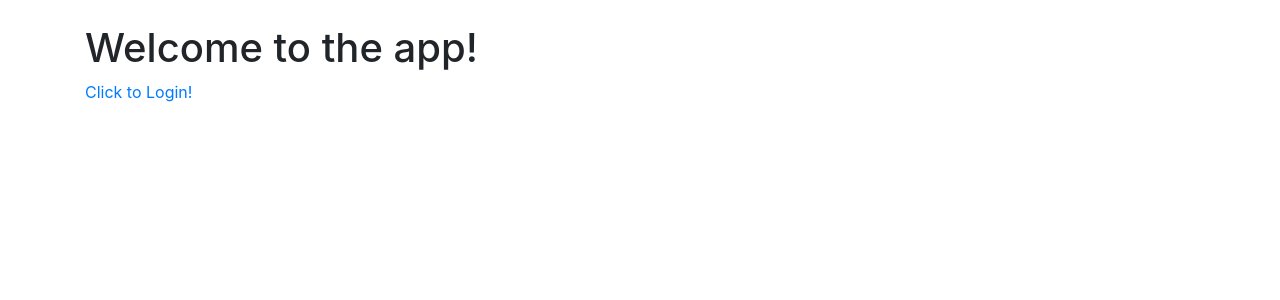
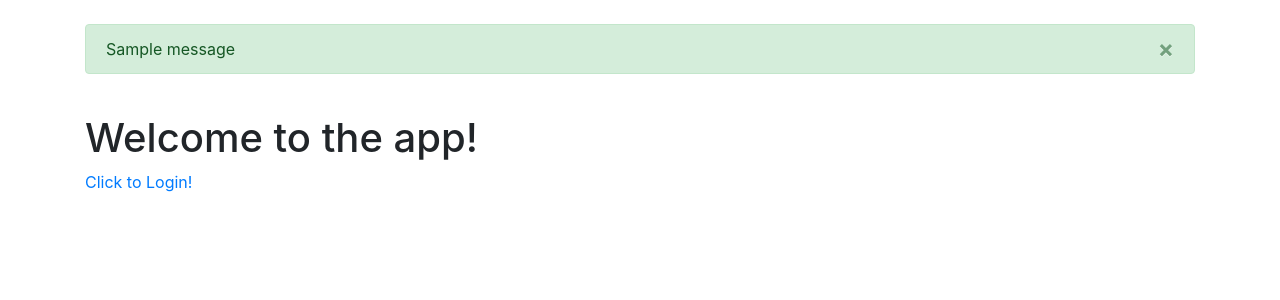
Before and after one commit to MerisCulic/MemoryLane, a Flask app: page / in a window 1280 px wide. Shown: the part 56-356 px from the top of the page. Run offline with Flask 2, Linux system fonts and the light colour scheme; one stand-in notice (Sample message) is shown; some libraries are stand-ins or nearby versions.

Commit message:
Add flash message function

```diff
--- a/main.py
+++ b/main.py
@@ -1,4 +1,4 @@
-from flask import Flask, render_template, request, redirect, url_for, make_response
+from flask import Flask, render_template, request, redirect, url_for, make_response, flash
 import uuid
 import hashlib
 from models import User, Messages, db
@@ -7,6 +7,8 @@ from datetime import datetime
 
 app = Flask(__name__)
 db.create_all()
+app.secret_key = b'\xbf,\x92\xda\x11\x844\xae\xf4i\xd36\x01\xef\xa4\xde\x8f\xc4\xbb\x0b\x99(\xad\xb4'
+
 
 
 @app.route("/")
@@ -124,14 +126,14 @@ def message_delete(sent_id):
     if session_token:
 
         sent = db.query(Messages).get(sent_id)
-        db.session.delete(sent)
-        db.session.commit()
+        db.delete(sent)
+        db.commit()
 
-        #flash('Message was deleted!', 'success')
+        flash("Message was deleted!", "success")
         return redirect(url_for('index'))
 
     else:
-        return "WTF man?!"
+        return redirect(url_for('index'))
 
 
 if __name__ == '__main__':
--- a/templates/base.html
+++ b/templates/base.html
@@ -31,6 +31,23 @@
       </div>
     </nav>
     {% endblock navbar %}
+
+    <!--flash messages-->
+    <div class="container"><br>
+      {% with messages = get_flashed_messages(with_categories=true) %}
+        {% if messages %}
+          {% for category, message in messages %}
+            <div class="alert alert-{{ category }} alert-dismissible fade show" role="alert">
+              <span>{{ message }}</span>
+              <button type="button" class="close" data-dismiss="alert" aria-label="Close">
+                <span aria-hidden="true">&times;</span>
+              </button>
+            </div>
+          {% endfor %}
+        {% endif %}
+      {% endwith %}
+    </div>
+
     <div class="container"><br>
     {% block content %}
 
```
